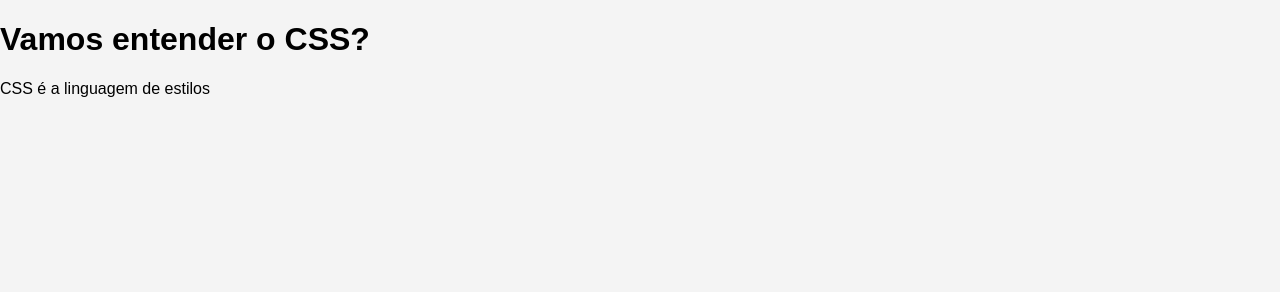
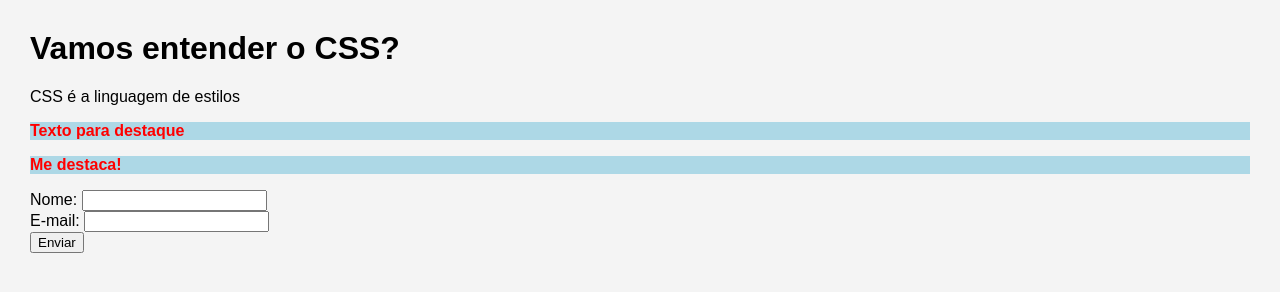
Before and after one commit to KarinaTelles/js, a plain HTML site: page index.html in a window 1280 px wide. Drawn offline with Linux system fonts and the light colour scheme.

Commit message:
explicando quando usar class e name

```diff
--- a/index.html
+++ b/index.html
@@ -7,11 +7,24 @@
     <link rel="stylesheet" href="styles.css" />
 </head>
 <body>
-<div>
+<div class="container">
     <h1>Vamos entender o CSS?</h1>
     <p>CSS é a linguagem de estilos</p>
+    <!-- class ou name? -->
+    <p class="destaque">Texto para destaque</p>
+    <p class="destaque">Me destaca!</p>
 
+    <form action="">
+        <label for="nome">Nome:</label>
+        <input type="text" id="nome" name="nome" />
+        <br />
+        <label for="email">E-mail:</label>
+        <input type="email" id="email" name="email" />
+        <br />
+        <input type="submit" value="Enviar" />
 </div>
+
+<!-- class ou name? -->
 <script type="text/javascript" src="scripts.js"></script>
 </body>
 </html>
--- a/scripts.js
+++ b/scripts.js
@@ -0,0 +1,3 @@
+document.querySelectorAll(".destaque").forEach( el => {
+    el.style.backgroundColor = "lightblue";
+} );
--- a/styles.css
+++ b/styles.css
@@ -1,6 +1,10 @@
 body{
     font-family: Arial, Helvetica, sans-serif;
     background-color: #f4f4f4;
-    margin: 0;
+    margin: 30px;
     padding: 0;
 }
+.destaque{
+    color: red;
+    font-weight: bold;
+}
```
